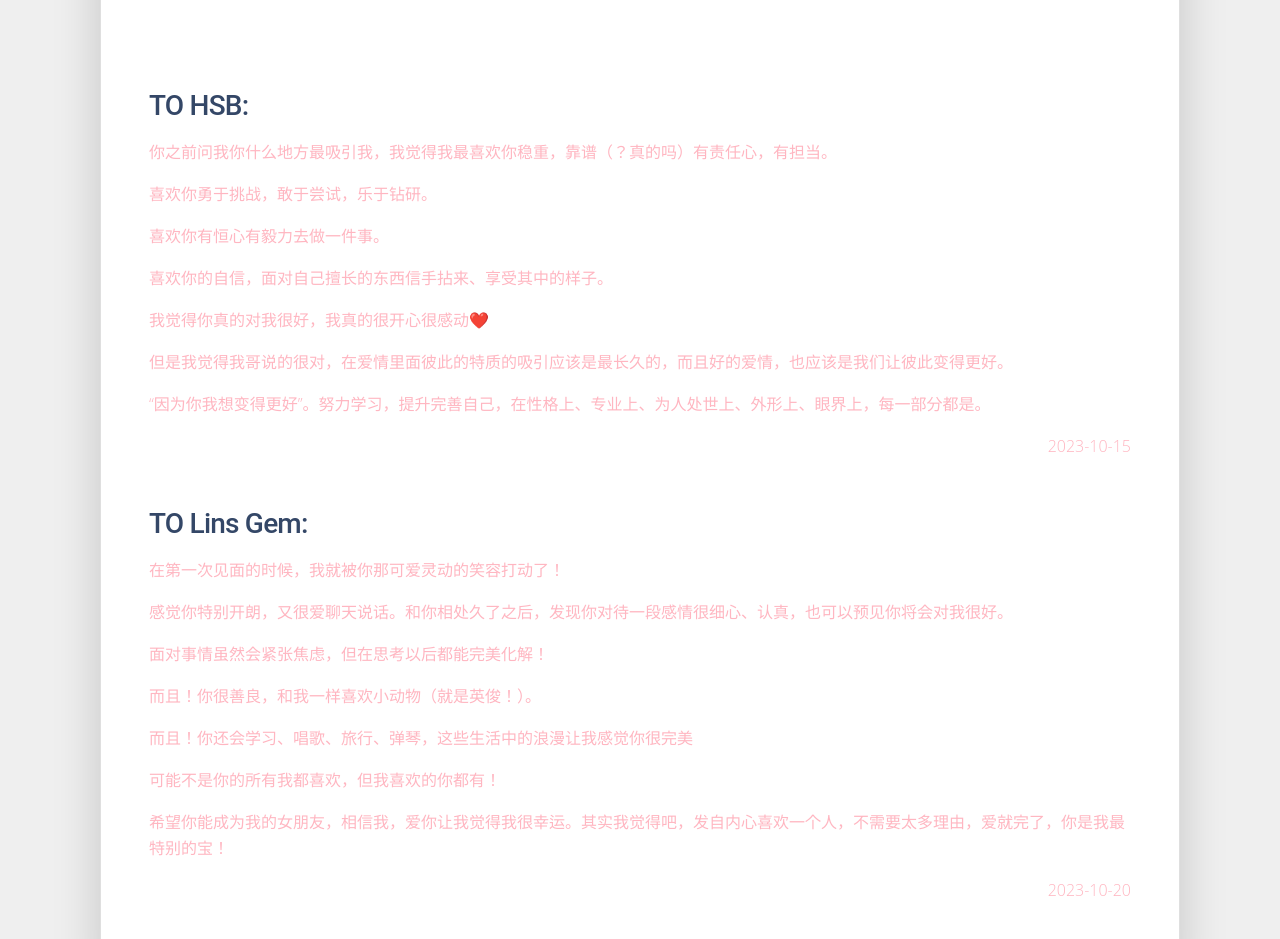
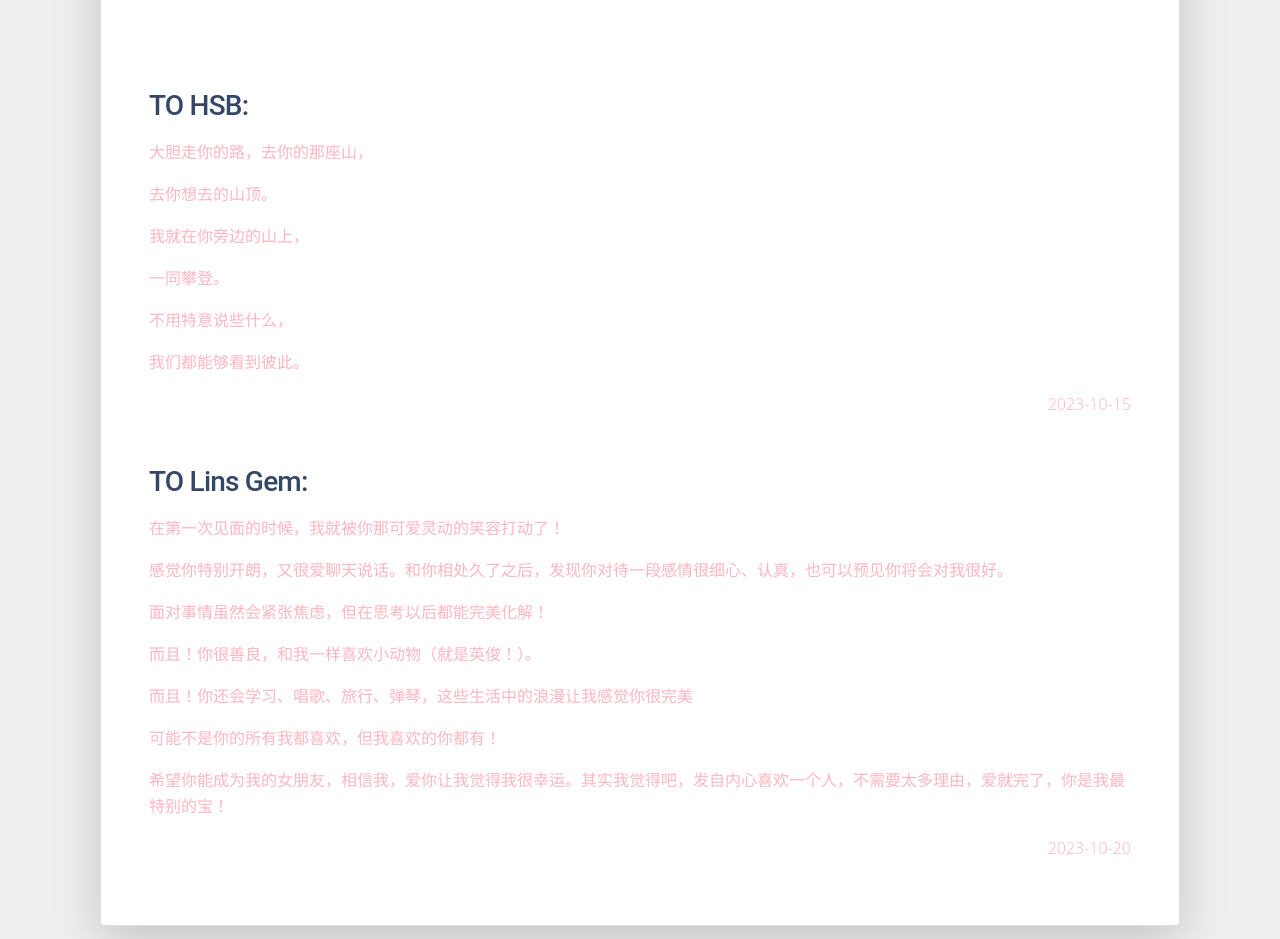
Before and after one commit to Azishuang/H-L-Love, a plain HTML site: page index.html in a window 1280 px wide. Shown: the part 2360-3299 px from the top of the page. Drawn offline with Linux system fonts and the light colour scheme.

Commit message:
Update index.html

```diff
--- a/index.html
+++ b/index.html
@@ -118,23 +118,22 @@
                 </div>
                 <div class="card-body p-5" id="truth_words">
                     <h3 class="mt-5 mb-3">TO HSB: </h3>
-                    <p>你之前问我你什么地方最吸引我，我觉得我最喜欢你稳重，靠谱（？真的吗）有责任心，有担当。 </p>
-                    <p>喜欢你勇于挑战，敢于尝试，乐于钻研。</p>
-                    <p>喜欢你有恒心有毅力去做一件事。</p>
-                    <p>喜欢你的自信，面对自己擅长的东西信手拈来、享受其中的样子。</p>
-                    <p>我觉得你真的对我很好，我真的很开心很感动❤️</p>
-                    <p>但是我觉得我哥说的很对，在爱情里面彼此的特质的吸引应该是最长久的，而且好的爱情，也应该是我们让彼此变得更好。</p>
-                    <p>“因为你我想变得更好”。努力学习，提升完善自己，在性格上、专业上、为人处世上、外形上、眼界上，每一部分都是。</p>
-					<p style="text-align: right;">2023-10-15</p>
+                    <p>大胆走你的路，去你的那座山，</p>
+                    <p>去你想去的山顶。</p>
+                    <p>我就在你旁边的山上，</p>
+                    <p>一同攀登。</p>
+                    <p>不用特意说些什么，</p>
+                    <p>我们都能够看到彼此。</p>
+		    <p style="text-align: right;">2023-10-15</p>
                     <h3 class="mt-5 mb-3">TO Lins Gem: </h3>
                     <p>在第一次见面的时候，我就被你那可爱灵动的笑容打动了！</p>
                     <p>感觉你特别开朗，又很爱聊天说话。和你相处久了之后，发现你对待一段感情很细心、认真，也可以预见你将会对我很好。</p>
                     <p>面对事情虽然会紧张焦虑，但在思考以后都能完美化解！</p>
                     <p>而且！你很善良，和我一样喜欢小动物（就是英俊！）。</p>
                     <p>而且！你还会学习、唱歌、旅行、弹琴，这些生活中的浪漫让我感觉你很完美</p>
-					<p>可能不是你的所有我都喜欢，但我喜欢的你都有！</p>
+		    <p>可能不是你的所有我都喜欢，但我喜欢的你都有！</p>
                     <p>希望你能成为我的女朋友，相信我，爱你让我觉得我很幸运。其实我觉得吧，发自内心喜欢一个人，不需要太多理由，爱就完了，你是我最特别的宝！</p>
-					<p style="text-align: right;">2023-10-20</p>
+		    <p style="text-align: right;">2023-10-20</p>
                 </div>
             </div>
         </div>
```
